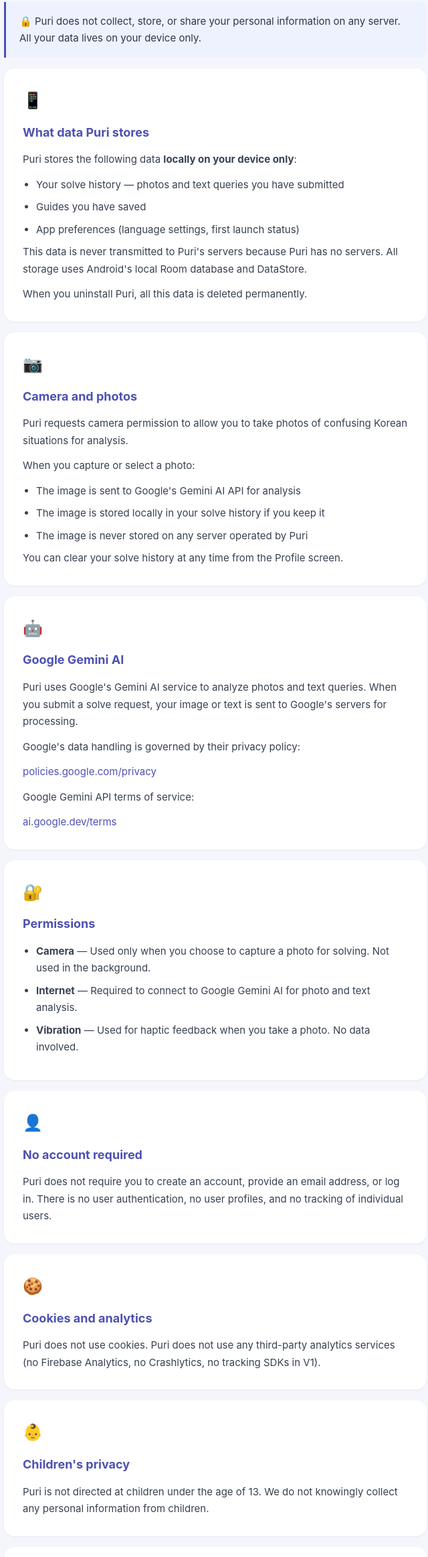
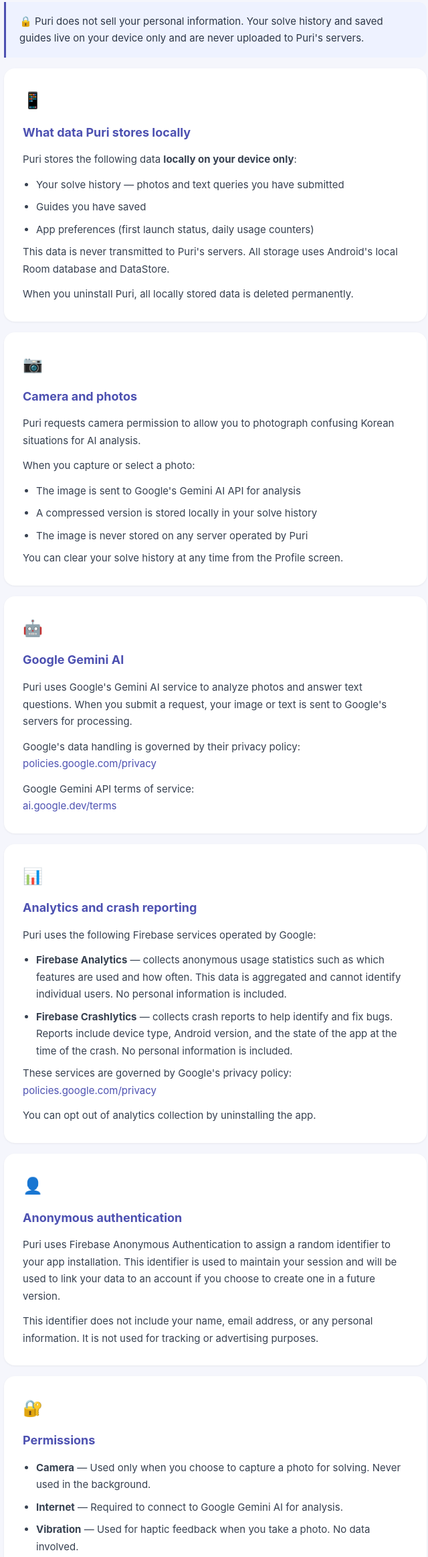
Before and after one commit to SonaliSulgadle/puri-privacy, a plain HTML site: page index.html in a window 1280 px wide. Shown: the part 328-2652 px from the top of the page at 67% size, without its empty margins (318-958 px from the left). Drawn offline with Linux system fonts and the light colour scheme.

Commit message:
Revise privacy policy and improve structure
Updated privacy policy content and formatting.

```diff
--- a/index.html
+++ b/index.html
@@ -6,27 +6,23 @@
     <title>Puri — Privacy Policy</title>
     <style>
         * { box-sizing: border-box; margin: 0; padding: 0; }
-
         body {
             font-family: -apple-system, BlinkMacSystemFont, 'Segoe UI', system-ui, sans-serif;
             background: #F5F6FC;
             color: #1A1B2E;
             line-height: 1.7;
         }
-
         .header {
             background: linear-gradient(135deg, #4D51B1, #6A37D4);
             color: white;
             padding: 48px 24px 40px;
             text-align: center;
         }
-
         .app-name {
             font-size: 32px;
             font-weight: 800;
             letter-spacing: -1px;
         }
-
         .app-name span {
             font-size: 18px;
             opacity: 0.7;
@@ -34,7 +30,6 @@
             display: block;
             margin-top: 4px;
         }
-
         .badge {
             display: inline-block;
             background: rgba(255,255,255,0.15);
@@ -43,20 +38,17 @@
             font-size: 13px;
             margin-top: 16px;
         }
-
         .container {
             max-width: 680px;
             margin: 0 auto;
             padding: 40px 24px 80px;
         }
-
         .updated {
             text-align: center;
             color: #6B7280;
             font-size: 14px;
             margin-bottom: 40px;
         }
-
         .section {
             background: white;
             border-radius: 16px;
@@ -64,38 +56,12 @@
             margin-bottom: 16px;
             box-shadow: 0 1px 3px rgba(0,0,0,0.06);
         }
-
-        .section-icon {
-            font-size: 24px;
-            margin-bottom: 12px;
-            display: block;
-        }
-
-        h2 {
-            font-size: 18px;
-            font-weight: 700;
-            color: #4D51B1;
-            margin-bottom: 12px;
-        }
-
-        p {
-            color: #374151;
-            font-size: 15px;
-            margin-bottom: 12px;
-        }
-
+        .section-icon { font-size: 24px; margin-bottom: 12px; display: block; }
+        h2 { font-size: 18px; font-weight: 700; color: #4D51B1; margin-bottom: 12px; }
+        p { color: #374151; font-size: 15px; margin-bottom: 12px; }
         p:last-child { margin-bottom: 0; }
-
-        ul {
-            color: #374151;
-            font-size: 15px;
-            padding-left: 20px;
-        }
-
-        ul li {
-            margin-bottom: 8px;
-        }
-
+        ul { color: #374151; font-size: 15px; padding-left: 20px; }
+        ul li { margin-bottom: 8px; }
         .highlight {
             background: #EEF2FF;
             border-left: 3px solid #4D51B1;
@@ -105,16 +71,8 @@
             font-size: 15px;
             color: #2D3748;
         }
-
-        a {
-            color: #4D51B1;
-            text-decoration: none;
-        }
-
-        a:hover {
-            text-decoration: underline;
-        }
-
+        a { color: #4D51B1; text-decoration: none; }
+        a:hover { text-decoration: underline; }
         .footer {
             text-align: center;
             padding: 40px 24px;
@@ -135,33 +93,33 @@
 
 <div class="container">
 
-        <p class="updated">Last updated: April 2026</p>
+    <p class="updated">Last updated: May 2026</p>
 
     <div class="highlight">
-            🔒 Puri does not collect, store, or share your personal information on any server. All your data lives on your device only.
+        🔒 Puri does not sell your personal information. Your solve history and saved guides live on your device only and are never uploaded to Puri's servers.
     </div>
 
     <div class="section">
         <span class="section-icon">📱</span>
-            <h2>What data Puri stores</h2>
+        <h2>What data Puri stores locally</h2>
         <p>Puri stores the following data <strong>locally on your device only</strong>:</p>
         <ul>
             <li>Your solve history — photos and text queries you have submitted</li>
             <li>Guides you have saved</li>
-                <li>App preferences (language settings, first launch status)</li>
+            <li>App preferences (first launch status, daily usage counters)</li>
         </ul>
-            <p>This data is never transmitted to Puri's servers because Puri has no servers. All storage uses Android's local Room database and DataStore.</p>
-            <p>When you uninstall Puri, all this data is deleted permanently.</p>
+        <p>This data is never transmitted to Puri's servers. All storage uses Android's local Room database and DataStore.</p>
+        <p>When you uninstall Puri, all locally stored data is deleted permanently.</p>
     </div>
 
     <div class="section">
         <span class="section-icon">📷</span>
         <h2>Camera and photos</h2>
-            <p>Puri requests camera permission to allow you to take photos of confusing Korean situations for analysis.</p>
+        <p>Puri requests camera permission to allow you to photograph confusing Korean situations for AI analysis.</p>
         <p>When you capture or select a photo:</p>
         <ul>
             <li>The image is sent to Google's Gemini AI API for analysis</li>
-                <li>The image is stored locally in your solve history if you keep it</li>
+            <li>A compressed version is stored locally in your solve history</li>
             <li>The image is never stored on any server operated by Puri</li>
         </ul>
         <p>You can clear your solve history at any time from the Profile screen.</p>
@@ -170,51 +128,73 @@
     <div class="section">
         <span class="section-icon">🤖</span>
         <h2>Google Gemini AI</h2>
-            <p>Puri uses Google's Gemini AI service to analyze photos and text queries. When you submit a solve request, your image or text is sent to Google's servers for processing.</p>
-            <p>Google's data handling is governed by their privacy policy:</p>
-            <p><a href="https://policies.google.com/privacy">policies.google.com/privacy</a></p>
-            <p>Google Gemini API terms of service:</p>
-            <p><a href="https://ai.google.dev/terms">ai.google.dev/terms</a></p>
+        <p>Puri uses Google's Gemini AI service to analyze photos and answer text questions. When you submit a request, your image or text is sent to Google's servers for processing.</p>
+        <p>Google's data handling is governed by their privacy policy:<br>
+        <a href="https://policies.google.com/privacy">policies.google.com/privacy</a></p>
+        <p>Google Gemini API terms of service:<br>
+        <a href="https://ai.google.dev/terms">ai.google.dev/terms</a></p>
+    </div>
+
+    <div class="section">
+        <span class="section-icon">📊</span>
+        <h2>Analytics and crash reporting</h2>
+        <p>Puri uses the following Firebase services operated by Google:</p>
+        <ul>
+            <li><strong>Firebase Analytics</strong> — collects anonymous usage statistics such as which features are used and how often. This data is aggregated and cannot identify individual users. No personal information is included.</li>
+            <li><strong>Firebase Crashlytics</strong> — collects crash reports to help identify and fix bugs. Reports include device type, Android version, and the state of the app at the time of the crash. No personal information is included.</li>
+        </ul>
+        <p>These services are governed by Google's privacy policy:<br>
+        <a href="https://policies.google.com/privacy">policies.google.com/privacy</a></p>
+        <p>You can opt out of analytics collection by uninstalling the app.</p>
+    </div>
+
+    <div class="section">
+        <span class="section-icon">👤</span>
+        <h2>Anonymous authentication</h2>
+        <p>Puri uses Firebase Anonymous Authentication to assign a random identifier to your app installation. This identifier is used to maintain your session and will be used to link your data to an account if you choose to create one in a future version.</p>
+        <p>This identifier does not include your name, email address, or any personal information. It is not used for tracking or advertising purposes.</p>
     </div>
 
     <div class="section">
         <span class="section-icon">🔐</span>
         <h2>Permissions</h2>
         <ul>
-                <li><strong>Camera</strong> — Used only when you choose to capture a photo for solving. Not used in the background.</li>
-                <li><strong>Internet</strong> — Required to connect to Google Gemini AI for photo and text analysis.</li>
+            <li><strong>Camera</strong> — Used only when you choose to capture a photo for solving. Never used in the background.</li>
+            <li><strong>Internet</strong> — Required to connect to Google Gemini AI for analysis.</li>
             <li><strong>Vibration</strong> — Used for haptic feedback when you take a photo. No data involved.</li>
         </ul>
     </div>
 
     <div class="section">
-            <span class="section-icon">👤</span>
-            <h2>No account required</h2>
-            <p>Puri does not require you to create an account, provide an email address, or log in. There is no user authentication, no user profiles, and no tracking of individual users.</p>
-        </div>
-
-        <div class="section">
         <span class="section-icon">🍪</span>
-            <h2>Cookies and analytics</h2>
-            <p>Puri does not use cookies. Puri does not use any third-party analytics services (no Firebase Analytics, no Crashlytics, no tracking SDKs in V1).</p>
+        <h2>Cookies</h2>
+        <p>Puri does not use cookies. The app does not contain any advertising networks or third-party tracking beyond the Firebase services described above.</p>
     </div>
 
     <div class="section">
         <span class="section-icon">👶</span>
         <h2>Children's privacy</h2>
-            <p>Puri is not directed at children under the age of 13. We do not knowingly collect any personal information from children.</p>
+        <p>Puri is not directed at children under the age of 13. We do not knowingly collect any personal information from children. If you believe a child has provided personal information, please contact us.</p>
+    </div>
+
+    <div class="section">
+        <span class="section-icon">🗑️</span>
+        <h2>Deleting your data</h2>
+        <p>All locally stored data (solve history, saved guides) can be deleted at any time from the Profile screen in the app, or by uninstalling Puri.</p>
+        <p>Anonymous analytics data is aggregated and cannot be individually deleted as it is not linked to any identifiable user.</p>
+        <p>To request deletion of your anonymous Firebase session, contact us at the email below and include your request. We will process it within 30 days.</p>
     </div>
 
     <div class="section">
         <span class="section-icon">📝</span>
         <h2>Changes to this policy</h2>
-            <p>If this privacy policy changes, the updated version will be posted at this URL with a revised "last updated" date. Significant changes will be noted in the app.</p>
+        <p>If this privacy policy changes materially, the updated version will be posted at this URL with a revised "last updated" date. Continued use of the app after changes constitutes acceptance of the updated policy.</p>
     </div>
 
     <div class="section">
         <span class="section-icon">✉️</span>
         <h2>Contact</h2>
-            <p>Questions about this privacy policy:</p>
+        <p>Questions about this privacy policy or data requests:</p>
         <p><a href="mailto:dev.puri.android@gmail.com">dev.puri.android@gmail.com</a></p>
     </div>
 
```
Lines whose indentation alone changed are shown as unchanged.
